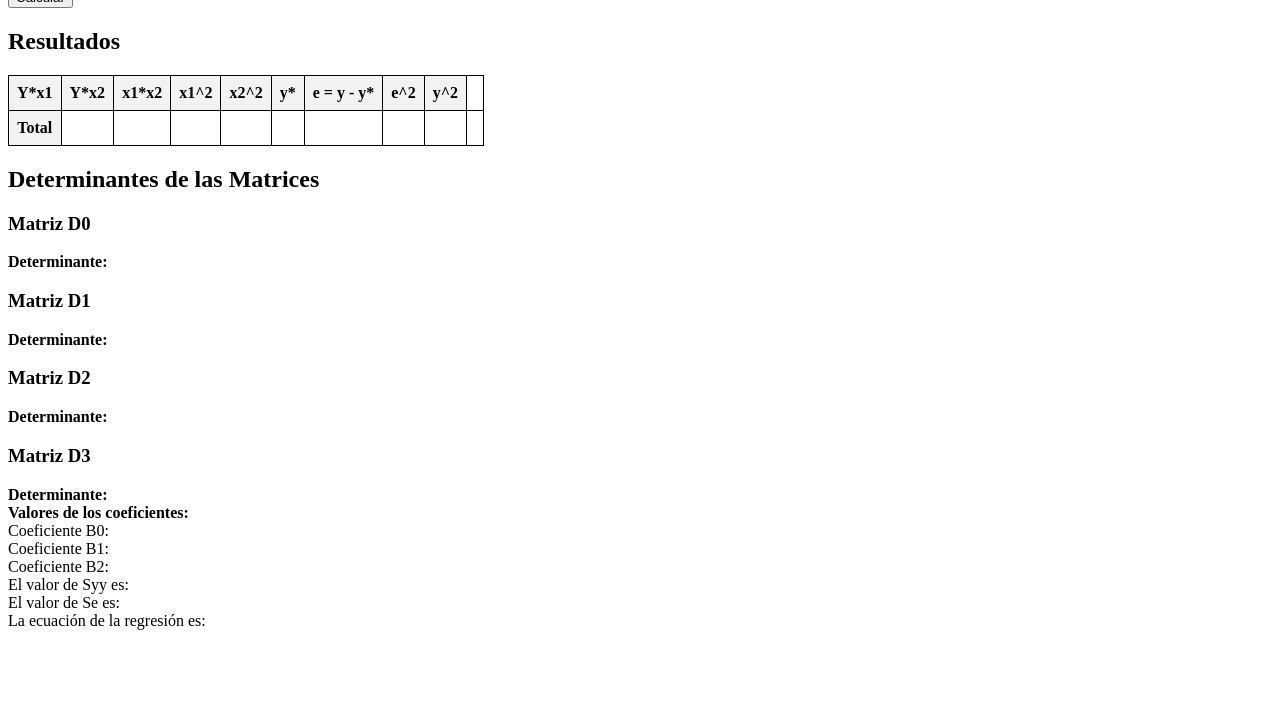
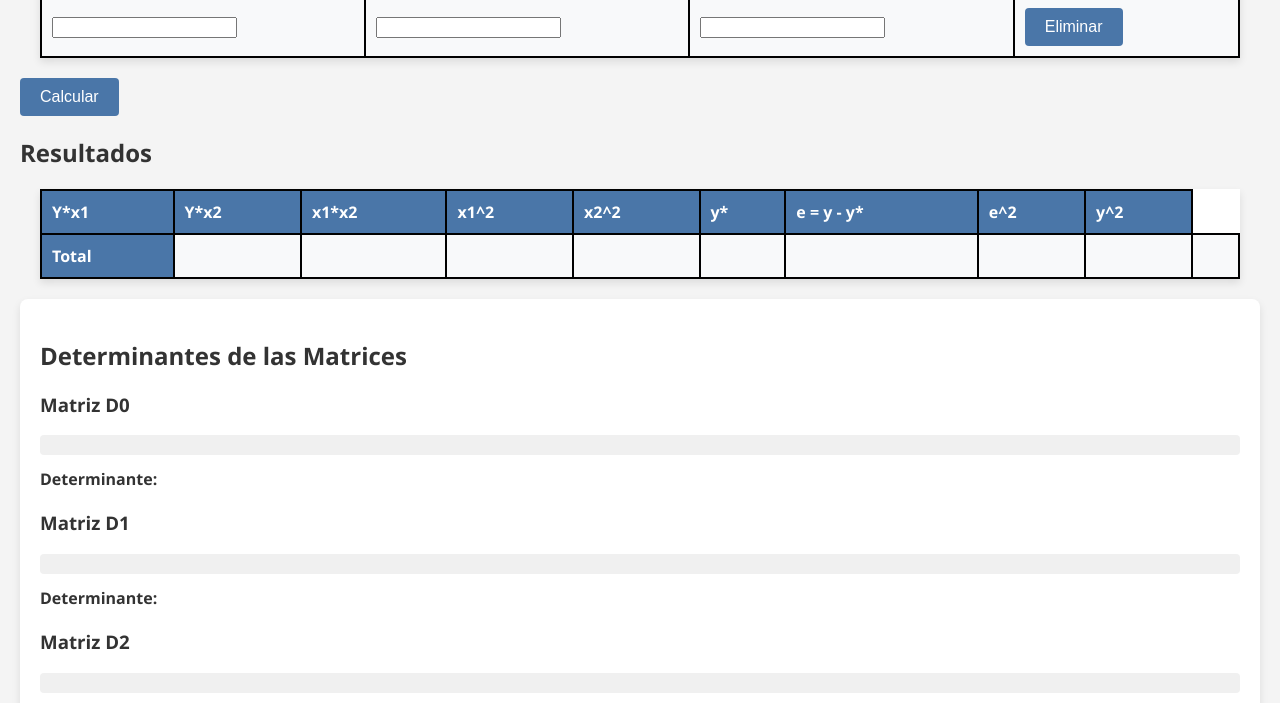
Before and after one commit to DR-EFE/Regresion_Multiple, a plain HTML site: page Index.html in a window 1280 px wide. Shown: the part 170-873 px from the top of the page. Before the commit the page ends 808 px from the top, so only its background shows below. Drawn offline with nearby package versions, Linux system fonts and the light colour scheme.

Commit message:
style:Mejora de diseño

```diff
--- a/Index.html
+++ b/Index.html
@@ -4,16 +4,8 @@
     <meta charset="UTF-8">
     <meta name="viewport" content="width=device-width, initial-scale=1.0">
     <title>Regresión Múltiple</title>
-    <style>
-        table, th, td {
-            border: 1px solid black;
-            border-collapse: collapse;
-            padding: 8px;
-        }
-        th {
-            background-color: #f2f2f2;
-        }
-    </style>
+
+    <link rel="stylesheet" href="style.css">
 </head>
 <body>
     <h1>Calculadora de Regresión Múltiple</h1>
--- /dev/null
+++ b/style.css
@@ -0,0 +1,79 @@
+/* Estilos generales */
+body {
+    font-family: 'Segoe UI', Tahoma, Geneva, Verdana, sans-serif;
+    background-color: #f4f4f4;
+    margin: 0;
+    padding: 20px;
+    color: #333;
+}
+
+/* Estilos de la tabla */
+table {
+
+    width: 100%;
+    max-width: 1200px;
+    margin: 20px auto;
+    border-collapse: collapse;
+    box-shadow: 0 4px 8px rgba(0, 0, 0, 0.1); /* Sombra para darle profundidad */
+    background-color: #fff; /* Fondo blanco para contraste */
+     /* Bordes redondeados */
+}
+
+th, td {
+    border: 2px solid #010101;
+    padding: 10px;
+    text-align: left;
+    font-size: 16px;
+
+}
+
+th {
+    background-color: #4a76a8; /* Color de fondo más vibrante para los encabezados */
+    color: white;
+    font-weight: bold;
+}
+
+td {
+    background-color: #f8f9fa; /* Fondo claro para celdas */
+}
+
+/* Estilo para botones */
+button {
+    padding: 10px 20px;
+    font-size: 16px;
+    border: none;
+    background-color: #4a76a8; /* Color de fondo para botones */
+    color: white; /* Color del texto */
+    cursor: pointer;
+    border-radius: 4px; /* Bordes redondeados */
+    transition: background-color 0.3s ease; /* Transición suave para el cambio de color */
+}
+
+button:hover {
+    background-color: #3b5c8a; /* Color de fondo al pasar el mouse */
+}
+
+button:active {
+    background-color: #2c4567; /* Color de fondo al hacer clic */
+}
+
+/* Estilo para contenedores de matrices */
+.matrix-container {
+    max-width: 1200px;
+    margin: 20px auto;
+    background-color: #fff; /* Fondo blanco para contraste */
+    padding: 20px;
+    box-shadow: 0 4px 8px rgba(0, 0, 0, 0.1); /* Sombra para darle profundidad */
+    border-radius: 8px; /* Bordes redondeados */
+}
+
+.matrix {
+    margin-bottom: 20px;
+}
+
+pre {
+    background-color: #f0f0f0; /* Fondo gris claro para el pre */
+    padding: 10px;
+    border-radius: 4px; /* Bordes redondeados */
+    overflow-x: auto; /* Scroll horizontal si es necesario */
+}
```
